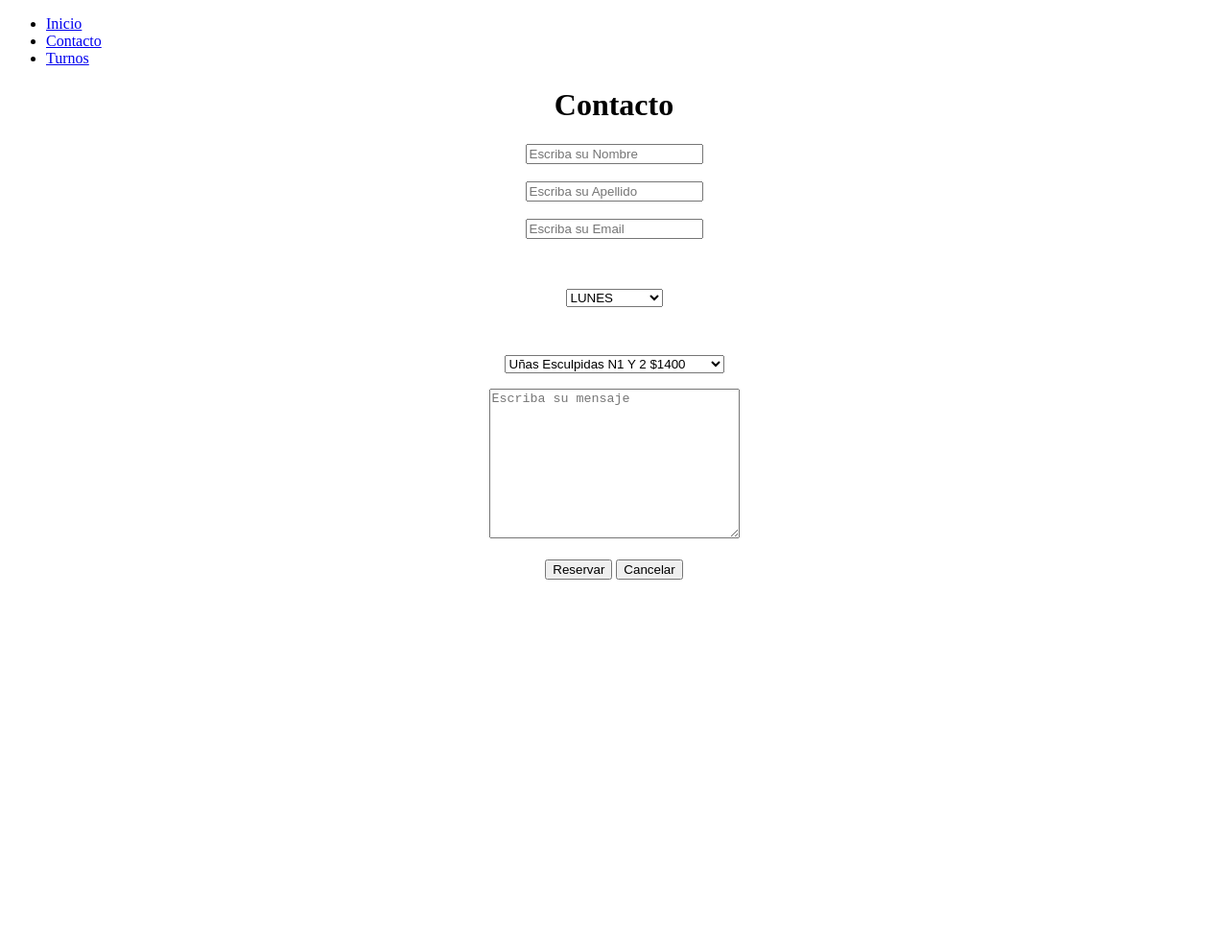
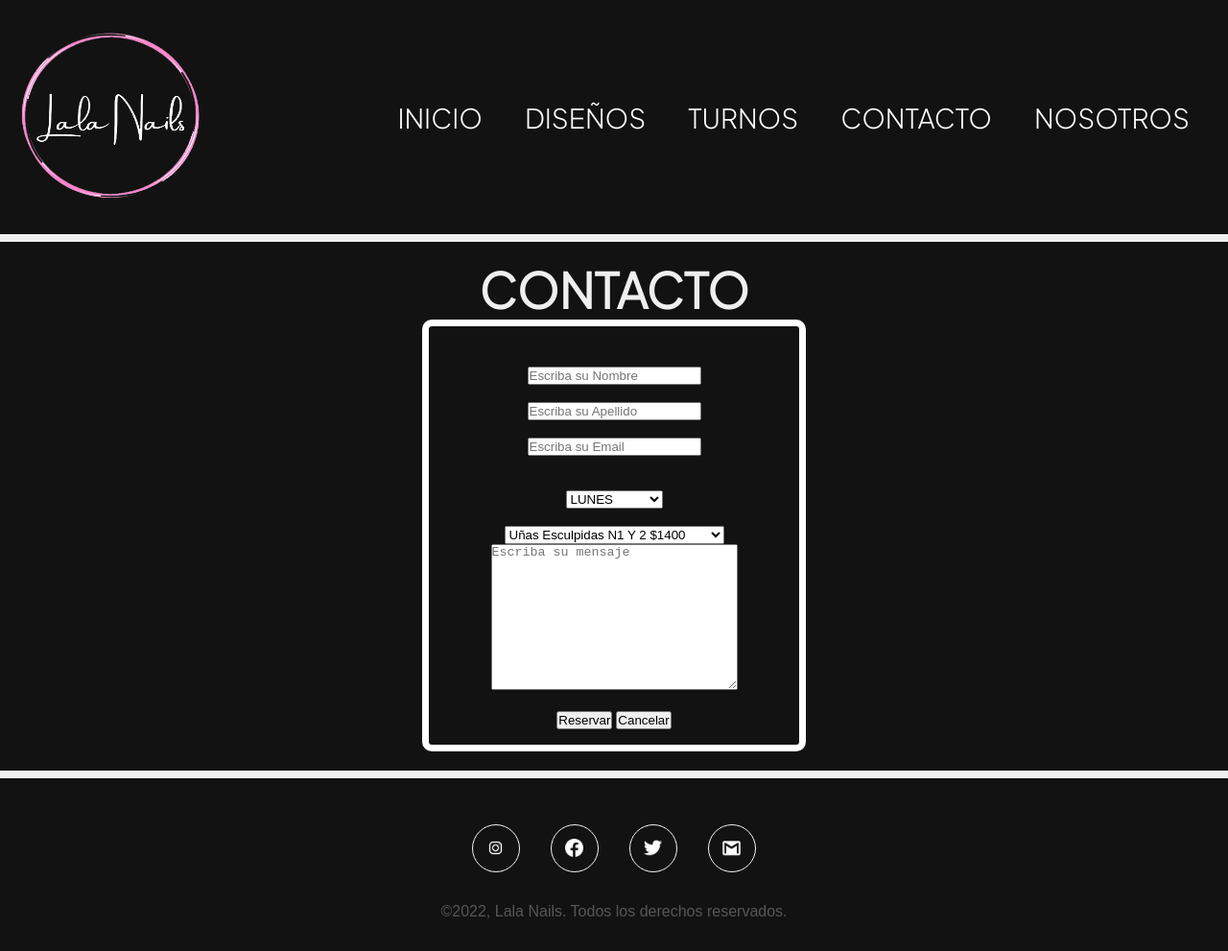
Before and after one commit to matiasnahuel31/simulador-js, a plain HTML site: page secciones/reservar.html in a window 1280 px wide. Shown: the whole page at 96% size. Before the commit the page ends 800 px from the top, so only its background shows below. Drawn offline with Linux system fonts and the light colour scheme; some packages are replaced by stand-ins of ours; a script that the page names is missing.

Commit message:
librerias

```diff
--- /dev/null
+++ b/estilos/style.css
@@ -0,0 +1,241 @@
+@import url('https://fonts.googleapis.com/css2?family=Lato&family=Oswald&family=Plus+Jakarta+Sans:wght@300&family=Ubuntu&family=Ubuntu+Condensed&display=swap');
+@import url('https://fonts.googleapis.com/css2?family=Lato&family=Nunito:ital,wght@1,200&family=Oswald&family=Plus+Jakarta+Sans:wght@300&family=Ubuntu&family=Ubuntu+Condensed&display=swap');
+* {
+    margin: 0;
+    padding: 0;
+    transition: 0.5s;
+    box-sizing: border-box;
+}
+
+header {
+    background-color: #121213;
+    padding: 10px 0;
+    position: fixed;
+    border-bottom: 8px solid #efefef;
+    z-index: 1;
+    right: 0;
+    top: 0;
+    left: 0;
+}
+
+body{
+    background-color: #121213;
+    margin: 0;
+    width: 100%;
+    height: auto;
+    display: flex;
+    flex-direction: column;
+    min-height: 100vh;
+}
+
+
+footer {
+    width: 100%;
+    position: relative;
+    bottom: 0;
+    left: 0;
+    padding: 2rem 8%;
+    background-color: #121213;
+    display: flex;
+    justify-content: center;
+    align-items: center;
+    flex-direction: column;
+    border-top: 8px solid #efefef;
+
+}
+
+.redes{
+    display: flex;
+    justify-content: center;
+    align-items: center;
+    flex-wrap: wrap;
+    margin-bottom: 1rem;
+    box-sizing: border-box;
+}
+
+.red {
+    height: 50px;
+    width: 50px;
+    border-radius: 50px;
+    border: 1px solid #f2f2f2;
+    background-image: url(../imagenes/instragram.png);
+    background-position: center;
+    background-size: 40%;
+    background-repeat: no-repeat;
+    margin: 1rem;
+}
+
+.red:hover {
+    background-color: #121212;
+    filter: invert(1);
+    transition: 0.5s;
+}
+
+.red:nth-of-type(2) {
+    background-image: url(../imagenes/facebook.png);
+}
+
+.red:nth-of-type(3) {
+    background-image: url(../imagenes/twitter.png);
+}
+
+.red:nth-of-type(4) {
+    background-image: url(../imagenes/gmail2.png);
+}
+
+.copyright{
+    color: #f2f2f2;
+    opacity: 0.3;
+    text-align: center;
+    font-family: Arial, Helvetica, sans-serif;
+}
+
+/*
+.linea2{
+    width: 100%;
+    height: 7px;
+    background-color: #efefef;
+    margin: 20px;
+    /* margin-bottom: 340px;
+} */
+
+
+.logo {
+    width: 190px;
+    height: 180px;
+}
+
+nav {
+    list-style: none;
+    text-decoration: none;
+    display: flex;
+    justify-content: space-between;
+    align-items: center;
+    margin: 20px;
+}
+
+nav li {
+
+    display: inline-block;
+}
+
+/* li a {
+     text-decoration: none;
+    list-style: none;
+    font-size: 20px;
+    display: block;
+    padding: 0.5rem 2rem;
+    margin-right: 20px;
+    transition: all 0.5s linear;
+    color: #efefef;
+    font-family: 'Plus Jakarta Sans', sans-serif;
+} */
+
+ul li{
+    padding: 20px;
+}
+.line {
+    position: relative;
+    display: block;
+    text-transform: uppercase;
+    color: #ffffff;
+    text-decoration: none;
+    text-align: center;
+    font-size: 28px;
+    cursor: pointer;
+    width: fit-content;
+    /* margin: 0 auto 48px; */
+    /* z-index: 0; */
+    transition: all 450ms ease;
+    font-family: 'Plus Jakarta Sans', sans-serif;
+  }
+  .line::after, .line::before {
+    content: "";
+    display: block;
+    position: absolute;
+    transition: width 540ms, opacity 300ms ease;
+  }
+
+  .line::before, .line::after {
+    height: 0.1em;
+    bottom: -1px;
+  }
+  .line::before {
+    width: 0;
+    background-color: #f591e8;
+  }
+  .line::after {
+    width: 100%;
+    border: 1px solid #f591e8;
+    border-top: 0;
+    opacity: 0;
+  }
+  .line:hover {
+    color: #f591e8;
+  }
+  .line:hover::before {
+    width: 0;
+    animation: width 1500ms ease forwards;
+  }
+  .line:hover::after {
+    opacity: 1;
+  }
+
+  @keyframes width {
+    0% {
+      width: 0;
+    }
+    50% {
+      width: 100%;
+    }
+    100% {
+      width: 70%;
+    }
+  }
+
+
+/* .linea{
+    width: 100%;
+    height: 7px;
+    background-color: #efefef;
+    margin-top: 245px;
+} */
+
+.titulo{
+    color: #efefef;
+    margin-top: 360px;
+    font-size: 60px;
+    font-family: 'Plus Jakarta Sans', sans-serif;
+    margin-bottom: 295px;
+}
+
+/* TURNOS */
+
+#reservas{
+    color: #efefef;
+    font-family: 'Nunito', sans-serif;
+    margin-top: 300px;
+    margin-bottom:30px;
+}
+#form{
+    margin-top: 40px;
+    margin-bottom: 100px;
+    /* background-color: #f85ce851; */
+    border: 7px solid white;
+    border-radius: 10px;
+    padding: 42px;
+    width: 400px;
+    height: 450px;
+    margin: auto;
+
+}
+.tituloC{
+    color: #efefef;
+    margin-top: 250px;
+    font-size: 50px;
+    font-family: 'Plus Jakarta Sans', sans-serif;
+}
+.main{
+    margin: 20px;
+
+}
--- a/js/contacto.js
+++ b/js/contacto.js
@@ -1,23 +1,24 @@
 let form = document.getElementById("form")
-let reservo = document.getElementById("reservas")
 
-detalles();
 
 let arrayPrecios = [{precios: "Uñas Esculpidas N1 Y 2 $1400"}, {precios: "Uñas Esculpidas N3 Y 4 $1600"}, {precios: "Uñas Esculpidas N5 Y N6 $1800"}, {precios: "Capping Gel $1000"}, {precios: "Esmaltado Semi Permanente $800"}]
 
 let preciosJSON = JSON.stringify(arrayPrecios)
+let boton = document.getElementById("btnReservar");
 
 localStorage.setItem("listaPrecios", preciosJSON)
 
-form.addEventListener("submit",() =>{
-    //  event.preventDefault()
-
+form.addEventListener("submit",(event) =>{
+     event.preventDefault()
+    // const object = {nombre: document.getElementById("nombre").value, apellido: document.getElementById("apellido").value, gmail: document.getElementById("email").value,consulta: document.getElementById("mensaje").value, dias: document.querySelector("#dias").value,precio: document.querySelector("#precios").value}
     let nombre = document.getElementById("nombre").value
     let apellido = document.getElementById("apellido").value
     let gmail = document.getElementById("email").value
     let consulta = document.getElementById("mensaje").value
     let dias = document.querySelector("#dias").value
     let precio = document.querySelector("#precios").value
+
+
 
     localStorage.setItem('nombres', nombre);
     localStorage.setItem('apellidos', apellido);
@@ -29,47 +30,34 @@ form.addEventListener("submit",() =>{
 
 
 
-    //  let name = localStorage.getItem('nombres');
-    //  let ape = localStorage.getItem('apellidos');
-    //  let mail = localStorage.getItem('gmails');
-    //  let msg = localStorage.getItem('mensajes');
-    //  let day = localStorage.getItem('dia');
-    //  let pre = localStorage.getItem('valor');
+    //    let name = localStorage.getItem('nombres');
+    //    let ape = localStorage.getItem('apellidos');
+    //    let mail = localStorage.getItem('gmails');
+    //    let msg = localStorage.getItem('mensajes');
+    //    let day = localStorage.getItem('dia');
+    //    let pre = localStorage.getItem('valor');
 
-    //  console.log(name)
-    //  console.log(ape)
-    //  console.log(mail)
-    // console.log(msg)
-    //  console.log(day)
-    //  console.log(pre)
+    //   console.log(name)
+    //    console.log(ape)
+    //    console.log(mail)
+    //    console.log(msg)
+    //    console.log(day)
+    //    console.log(pre)
 })
 
 
+function mostrarAlerta(){
 
-function detalles() {
+      Swal.fire({
+        title: 'Reserva completada!',
+        text: 'En la seccion turnos podras encontrar tu turno con la fecha y servicio elegido!',
+        icon: 'success',
+        allowOutsideClick: false,
+        allowEscapeKey: false,
+        allowEnterKey: false,
+        stopKeydownPropagation: false
+      })
 
-    reservo.innerHTML =
-    `
-    <div>
-    <h3><u>Profesional</u></h3>
-        <p>Laura Garcia</p>
-    </div>
-    <div>
-        <h3><u>Forma de pago</u></h3>
-        <p>Efectivo o Débito</p>
-    </div>
-    <div>
-        <h3><u>Día y Hora</u></h3>
-        <p>${localStorage.getItem('dia')}</p>
-    </div>
-    <div>
-        <h3><u>Ubicación</u></h3>
-        <p>Coronel Estomba 3449</p>
-    </div>
-    <div>
-        <h3><u>Precio</u></h3>
-        <p>${localStorage.getItem('valor')}</p>
-    </div>`;
 
-    // reservo.append(reservo);
-};
+
+}
--- a/secciones/reservar.html
+++ b/secciones/reservar.html
@@ -4,21 +4,27 @@
     <meta charset="UTF-8">
     <meta http-equiv="X-UA-Compatible" content="IE=edge">
     <meta name="viewport" content="width=device-width, initial-scale=1.0">
+    <link rel="stylesheet" href="../estilos/style.css">
     <title>Contacto</title>
 </head>
 <body>
     <header>
         <nav>
+            <div>
+                <a href="index.html"><img src="../imagenes/logo.png" class="logo" alt="Lala Nails"> </a>
+            </div>
             <ul>
-                <li><a href="../index.html">Inicio</a></li>
-                <li> <a href="reservar.html">Contacto</a></li>
-                <li> <a href="turnos.html">Turnos</a></li>
+                <li><a class="line" href="../index.html">Inicio</a></li>
+                <li> <a class="line" href="">Diseños</a></li>
+                <li> <a class="line" href="turnos.html">Turnos</a></li>
+                <li> <a class="line" href="reservar.html">Contacto</a></li>
+                <li> <a class="line" href="">Nosotros</a></li>
 
             </ul>
         </nav>
     </header>
-
-    <center><h1>Contacto</h1></center>
+    <main class="main">
+    <center><h1 class="tituloC">CONTACTO</h1></center>
 
     <form id="form" action="turnos.html">
         <center>
@@ -50,11 +56,25 @@
 
 
         <textarea name="mensaje" id="mensaje" cols="30" rows="10" placeholder="Escriba su mensaje"></textarea><br><br>
-        <button id = "btnReservar" type="submit">Reservar</button>
-        <button id = "btnCancelar" type="reset">Cancelar</button>
+        <button id = "btnReservar" type="submit" onclick="mostrarAlerta()">Reservar</button>
+        <button id = "btnCancelar" type="reset" >Cancelar</button>
         </center>
     </form>
+    </main>
+
+    <footer>
+        <div class="linea2"></div>
+        <div class="redes">
+            <a href="https://www.instagram.com" alt="Instagram" class="red"></a>
+            <a href="https://www.facebook.com" alt="Facebook" class="red"></a>
+            <a href="https://twitter.com" alt="Twitter" class="red"></a> </li>
+            <a href="https://twitter.com" alt="Gmail" class="red"></a> </li>
+        </div>
+        <span class="copyright">&copy;2022, Lala Nails. Todos los derechos reservados.</span>
+    </footer>
+
 
     <script src="../js/contacto.js"></script>
+    <script src="https://cdn.jsdelivr.net/npm/sweetalert2@11.4.16/dist/sweetalert2.all.min.js"></script>
 </body>
 </html>
```
Also changed, not shown: index.html (+23 -4 lines), js/turnos.js (added, +31 -0 lines), secciones/turnos.html (+23 -6 lines), imagenes/facebook.png (added), imagenes/gmail2.png (added), imagenes/instragram.png (added), imagenes/logo.png (added), imagenes/twitter.png (added).
